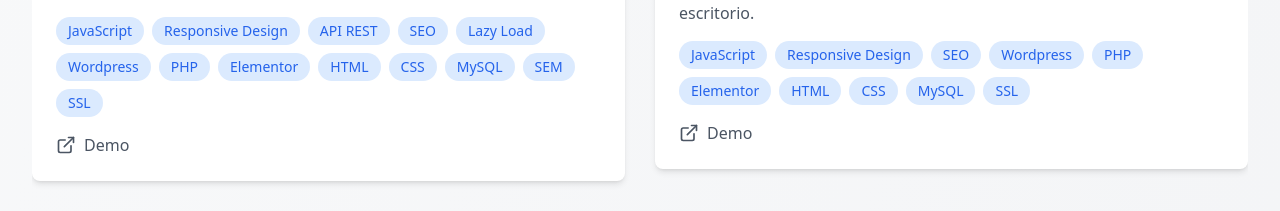
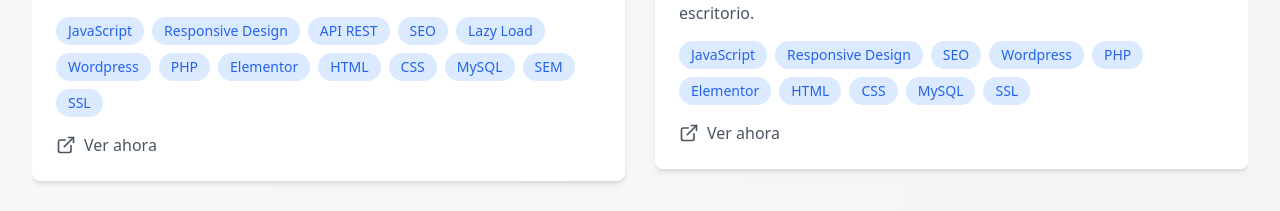
Before and after one commit to SergioAngel-1/portfolio, a React (Vite) app: page / in a window 1280 px wide. Shown: the part 3560-3771 px from the top of the page. Built offline with nearby package versions, Linux system fonts and the light colour scheme.

Commit message:
Fix projects section

```diff
--- a/src/components/sections/Projects/ProjectCard.tsx
+++ b/src/components/sections/Projects/ProjectCard.tsx
@@ -153,7 +153,7 @@ export const ProjectCard = ({ project, index }: Props) => {
               className="flex items-center space-x-2 text-gray-600 hover:text-blue-600 dark:text-gray-300 dark:hover:text-blue-400 transition-colors"
             >
               <FiExternalLink className="w-5 h-5" />
-              <span>Demo</span>
+              <span>Ver ahora</span>
             </a>
           )}
         </div>
```
